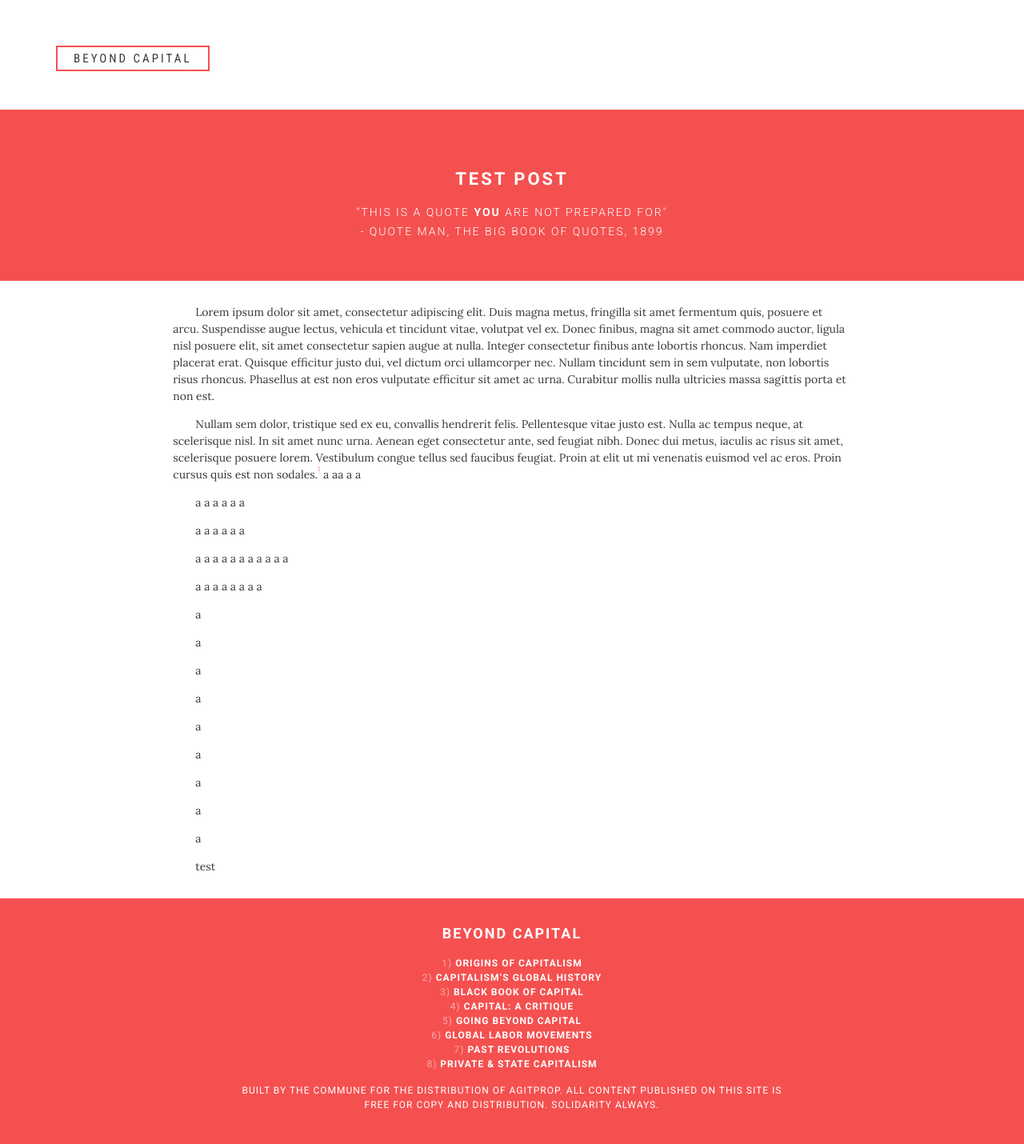
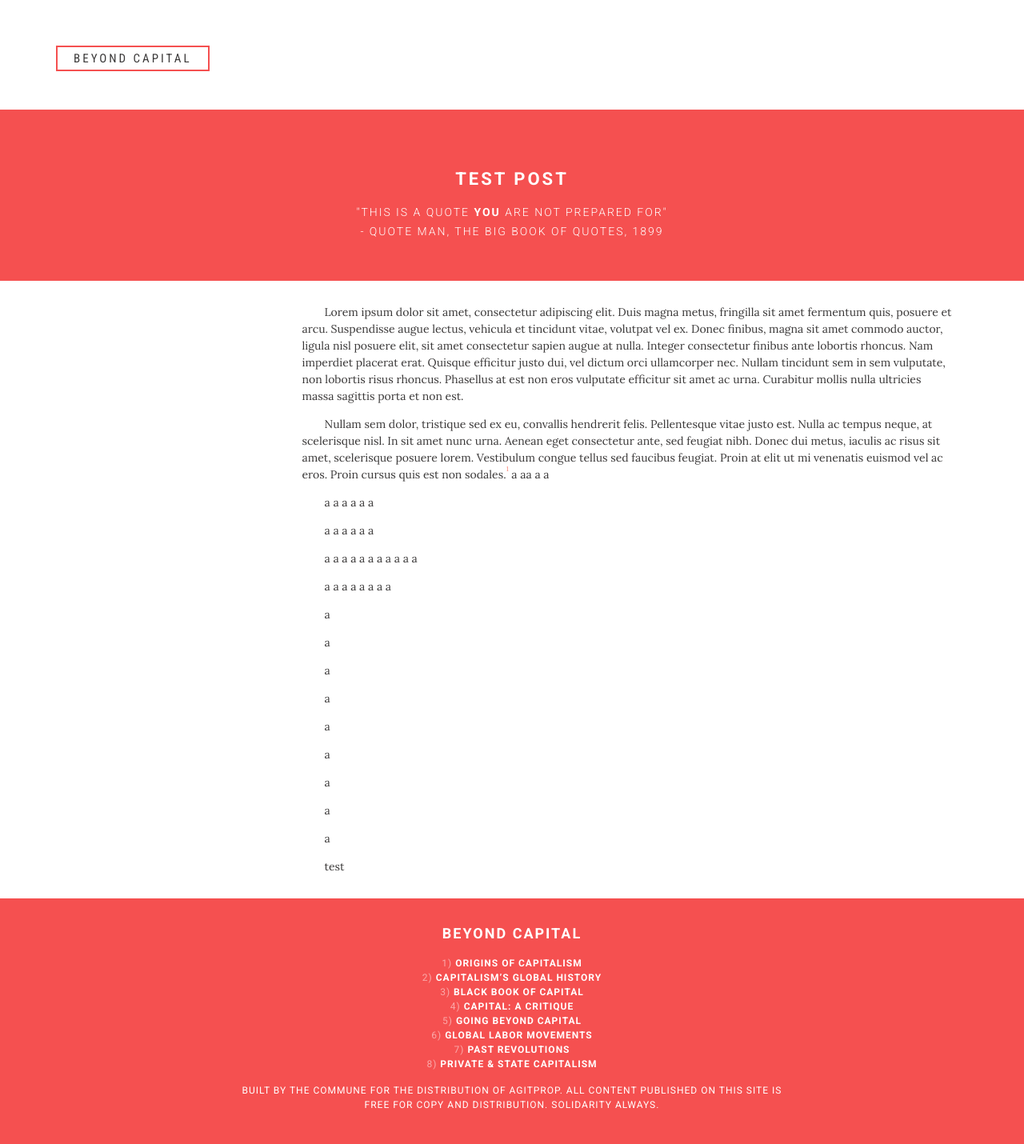
Before and after one commit to dessalines/beyond_capital, a Jekyll site: the page built from test.md, in a window 1280 px wide. Shown: the whole page at 80% size. Built offline with Jekyll 4.4.1, drawn with Linux system fonts in a browser that asks for light colours.

Commit message:
Making article page more responsive. Fixes #16.

```diff
--- a/_layouts/article.html
+++ b/_layouts/article.html
@@ -36,14 +36,18 @@
     <div class="page-body">
     <div class="container">
     <div class="row">
+    <div class="col-md-9 col-md-push-3 col-xs-12">
+    <div class="page-content {% if page.content contains '<div class="footnotes">'%} content-cited {%endif%}">
+    {{ content | split: '<div class="footnotes">' | first}}
+    </div>
+    </div>
     {% if page.content contains '<div class="footnotes">'%}
+    <div class="col-md-3 col-md-pull-9 col-xs-12">
     <div class="page-sources">
     {{ content | split: '<div class="footnotes">' | last | prepend: '<div class="footnotes">' | replace: '<li', '<li class="listfootnote" ' | remove: '<p>' | remove: '</p>'}}
     </div>
+    </div>
     {%endif%}
-    <div class="page-content {% if page.content contains '<div class="footnotes">'%} content-cited {%endif%}">
-    {{ content | split: '<div class="footnotes">' | first}}
-    </div>
     </div>
     </div>
     </div>
--- a/css/article.scss
+++ b/css/article.scss
@@ -19,8 +19,8 @@
   text-align: center;
 }
 .page-sources {
-  float:left;
-  width:25%;
+/*  float:left;
+  width:25%;*/
   text-align: left;
   text-transform: uppercase;
   font-family: 'Roboto Condensed', sans-serif;
@@ -70,7 +70,7 @@
 .page-content {
   display: inline-block;
   text-align: left;
-  width:75%;
+  /*width:75%;*/
   padding-left: 15px;
   padding-right: 15px;
 }
```
